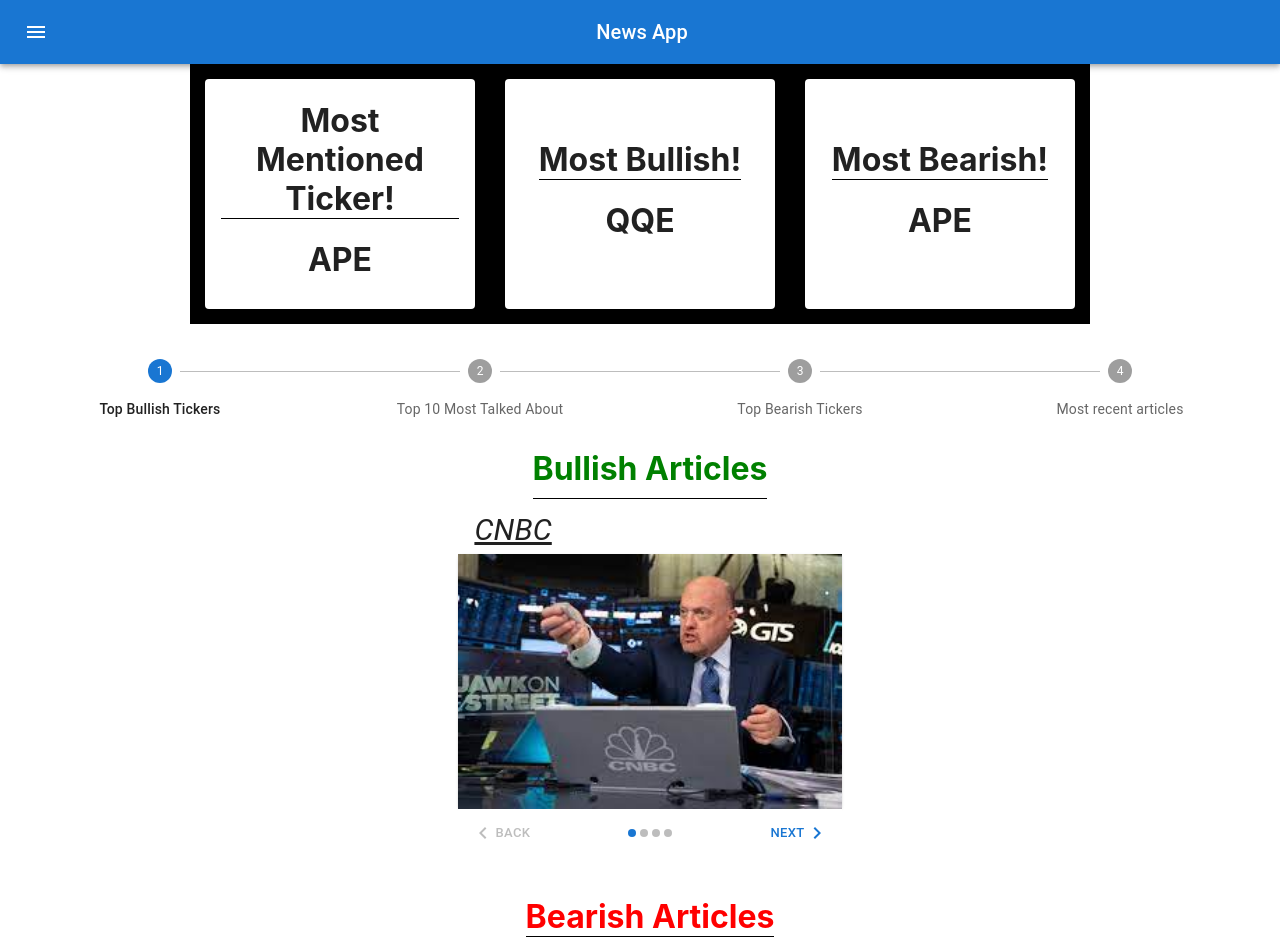
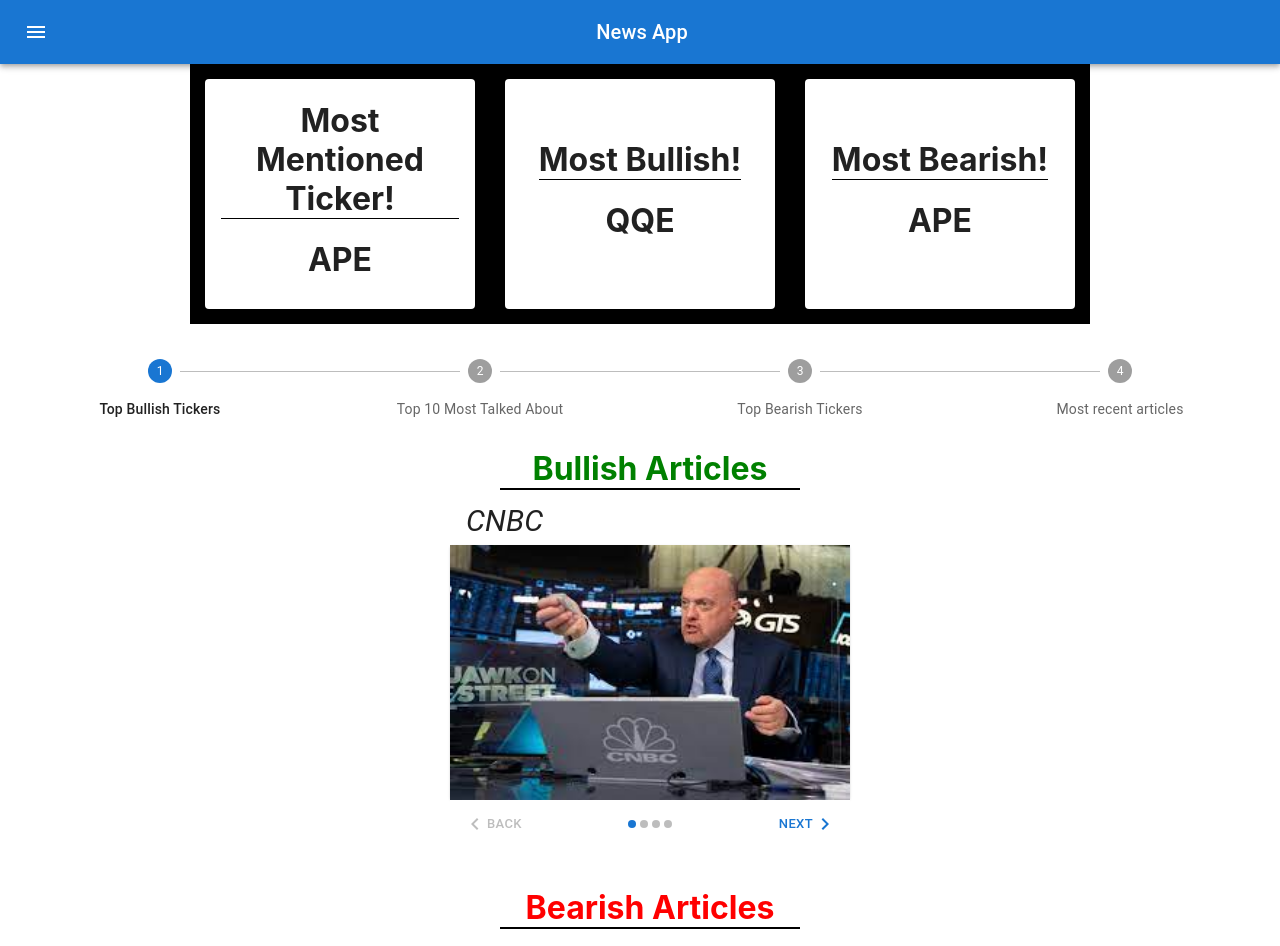
Before and after one commit to BBitson/news-app, a React (Create React App) app: page / in a window 1280 px wide. Shown: the top 946 px of the page. Built offline with nearby package versions, Linux system fonts and the light colour scheme.

Commit message:
Fixed title underline and bullish image sizes.

```diff
--- a/src/components/HomePage/HomePage.css
+++ b/src/components/HomePage/HomePage.css
@@ -36,13 +36,14 @@
 }
 .bull {
     color: green;
-    border-bottom: 1px solid black;
-    padding-bottom: 10px;
+    border-bottom: 2px solid black;
     margin: 0;
+    width: 300px;
 }
 
 .bear {
     margin: 0px;
     color: red;
-    border-bottom: 1px solid black;
+    border-bottom: 2px solid black;
+    width: 300px;
 }
--- a/src/components/StepperBearish/StepperBearish.js
+++ b/src/components/StepperBearish/StepperBearish.js
@@ -89,6 +89,7 @@
                                     height: 255,
                                     display: "block",
                                     maxWidth: 400,
+                                    minWidth: 400,
                                     overflow: "hidden",
                                     width: "100%",
                                 }}
--- a/src/components/StepperBullish/StepperBullish.css
+++ b/src/components/StepperBullish/StepperBullish.css
@@ -1,5 +1,4 @@
 .h1 {
     font-style: italic;
     font-size: 30px;
-    text-decoration-line: underline;
 }
```
Also changed, not shown: src/components/StepperBullish/StepperBullish.js.
